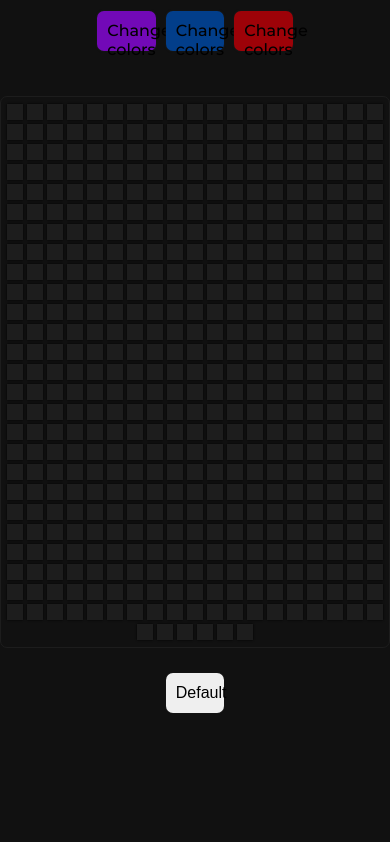
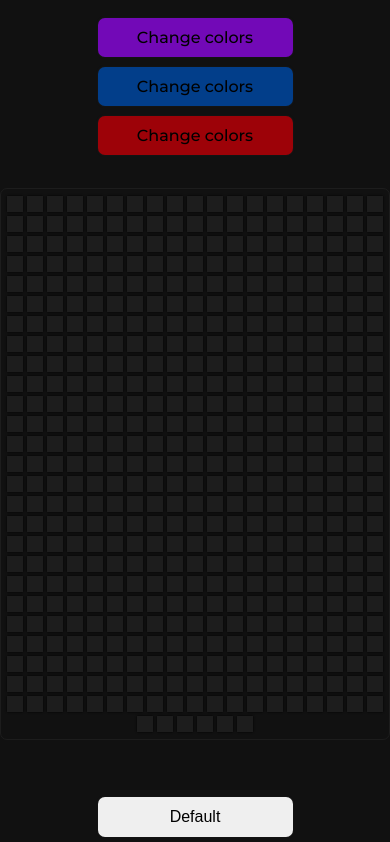
Before and after one commit to tudor1997/hoverboard-js, a website: page dist/index.html in a window 390 px wide. Shown: the part 65-907 px from the top of the page. Before the commit the page ends 844 px from the top, so only its background shows below. Drawn offline with Linux system fonts and the light colour scheme.

Commit message:
responsive

```diff
--- a/dist/index.html
+++ b/dist/index.html
@@ -8,6 +8,8 @@
     <title>Hoverboard</title>
 </head>
 <body>
+    <h1>Hoverboard</h1>
+    <div class="content">
         <div class="buttons">
             <button class="purple">Change colors</button>
             <button class="blue">Change colors</button>
@@ -20,6 +22,8 @@
         <div class="default">
             <button class="default-btn">Default</button>
         </div>
+    </div>
+
 
 </body>
 <script src="script.js"></script>
--- a/dist/style.css
+++ b/dist/style.css
@@ -13,19 +13,56 @@ body {
   -webkit-box-align: center;
       -ms-flex-align: center;
           align-items: center;
-  -webkit-box-pack: center;
-      -ms-flex-pack: center;
-          justify-content: center;
+  -webkit-box-pack: space-evenly;
+      -ms-flex-pack: space-evenly;
+          justify-content: space-evenly;
   background-color: #111;
   height: 100vh;
-  overflow: hidden;
   -webkit-box-orient: vertical;
   -webkit-box-direction: normal;
       -ms-flex-direction: column;
           flex-direction: column;
 }
 
-.buttons {
+/* width */
+::-webkit-scrollbar {
+  width: 10px;
+}
+
+/* Track */
+::-webkit-scrollbar-track {
+  background: #f1f1f1;
+}
+
+/* Handle */
+::-webkit-scrollbar-thumb {
+  background: #888;
+}
+
+/* Handle on hover */
+::-webkit-scrollbar-thumb:hover {
+  background: #555;
+}
+
+h1 {
+  color: white;
+  font-family: "Montserrat", sans-serif;
+  letter-spacing: 2px;
+  margin-top: 10px;
+}
+
+.content {
+  display: -webkit-box;
+  display: -ms-flexbox;
+  display: flex;
+  -webkit-box-align: center;
+      -ms-flex-align: center;
+          align-items: center;
+  width: 100%;
+  height: 100%;
+}
+
+.content .buttons {
   margin-bottom: 40px;
   width: 100%;
   display: -webkit-box;
@@ -35,12 +72,16 @@ body {
       -ms-flex-pack: center;
           justify-content: center;
   height: 60px;
-  -webkit-box-align: end;
-      -ms-flex-align: end;
-          align-items: end;
+  -webkit-box-align: center;
+      -ms-flex-align: center;
+          align-items: center;
+  -webkit-box-orient: vertical;
+  -webkit-box-direction: normal;
+      -ms-flex-direction: column;
+          flex-direction: column;
 }
 
-.buttons button {
+.content .buttons button {
   border: none;
   padding: 10px;
   margin: 5px;
@@ -52,32 +93,33 @@ body {
   cursor: pointer;
   -webkit-transition: all .6s ease;
   transition: all .6s ease;
-  width: 15%;
+  width: 50%;
+  min-width: 150px;
   height: 40px;
   color: black;
   font-family: "Montserrat", sans-serif;
   font-weight: 500;
 }
 
-.buttons button:hover {
+.content .buttons button:hover {
   background-color: #1d1d1d;
   border: 1px solid white;
   color: white;
 }
 
-.buttons .purple {
+.content .buttons .purple {
   background-color: #7209b7;
 }
 
-.buttons .blue {
+.content .buttons .blue {
   background-color: #023e8a;
 }
 
-.buttons .red {
+.content .buttons .red {
   background-color: #9d0208;
 }
 
-.container {
+.content .container {
   display: -webkit-box;
   display: -ms-flexbox;
   display: flex;
@@ -95,7 +137,7 @@ body {
   border-radius: 7px;
 }
 
-.container .square {
+.content .container .square {
   background-color: #1d1d1d;
   -webkit-box-shadow: 0 0 2px #000;
           box-shadow: 0 0 2px #000;
@@ -106,12 +148,12 @@ body {
   transition: 2s ease;
 }
 
-.container .square:hover {
+.content .container .square:hover {
   -webkit-transition-duration: 0s;
           transition-duration: 0s;
 }
 
-.default {
+.content .default {
   margin-top: 20px;
   width: 100%;
   display: -webkit-box;
@@ -122,7 +164,7 @@ body {
           justify-content: center;
 }
 
-.default .default-btn {
+.content .default .default-btn {
   border: none;
   padding: 10px;
   margin: 5px;
@@ -134,14 +176,29 @@ body {
   cursor: pointer;
   -webkit-transition: all .6s ease;
   transition: all .6s ease;
-  width: 15%;
+  width: 50%;
+  min-width: 150px;
   height: 40px;
   color: black;
 }
 
-.default .default-btn:hover {
+.content .default .default-btn:hover {
   background-color: #1d1d1d;
   border: 1px solid white;
   color: white;
 }
+
+@media screen and (max-width: 780px) {
+  body {
+    height: 100%;
+    gap: 4.5rem;
+  }
+  .content {
+    -webkit-box-orient: vertical;
+    -webkit-box-direction: normal;
+        -ms-flex-direction: column;
+            flex-direction: column;
+    gap: 2rem;
+  }
+}
 /*# sourceMappingURL=style.css.map */
--- a/dist/style.scss
+++ b/dist/style.scss
@@ -7,20 +7,50 @@
 body{
     display:flex;
     align-items:center;
-    justify-content:center;
+    justify-content:space-evenly;
     background-color:#111;
     height:100vh;
-    overflow:hidden;
     flex-direction: column;
+}
+/* width */
+::-webkit-scrollbar {
+    width: 10px;
+  }
 
+  /* Track */
+  ::-webkit-scrollbar-track {
+    background: #f1f1f1;
   }
+
+  /* Handle */
+  ::-webkit-scrollbar-thumb {
+    background: #888;
+  }
+
+  /* Handle on hover */
+  ::-webkit-scrollbar-thumb:hover {
+    background: #555;
+  }
+h1{
+    color:white;
+    font-family:"Montserrat", sans-serif;
+    letter-spacing: 2px;
+    margin-top:10px;
+}
+.content{
+    display:flex;
+    align-items:center;
+    width:100%;
+    height:100%;
     .buttons{
         margin-bottom:40px;
         width:100%;
         display:flex;
         justify-content:center;
         height:60px;
-    align-items:end;
+        align-items:center;
+        flex-direction:column;
+
         button{
             border:none;
             padding:10px;
@@ -31,8 +61,10 @@ body{
             font-weight: 500;
             cursor:pointer;
             transition:all .6s ease;
-        width:15%;
+            width:50%;
+            min-width:150px;
             height:40px;
+
             color:black;
             font-family:"Montserrat", sans-serif;
             font-weight: 500;
@@ -74,7 +106,6 @@ body{
             }
         }
     }
-
     .default{
         margin-top:20px;
         width:100%;
@@ -90,7 +121,8 @@ body{
             font-weight: 500;
             cursor:pointer;
             transition:all .6s ease;
-        width:15%;
+            width:50%;
+            min-width:150px;
             height:40px;
             color:black;
             &:hover{
@@ -100,3 +132,17 @@ body{
             }
         }
     }
+}
+
+
+@media screen and (max-width:780px){
+    body{
+        height:100%;
+        gap:4.5rem;
+    }
+
+    .content{
+        flex-direction:column;
+        gap:2rem;
+    }
+}
```
Also changed, not shown: 1 other file. Lines whose indentation alone changed are shown as unchanged.
